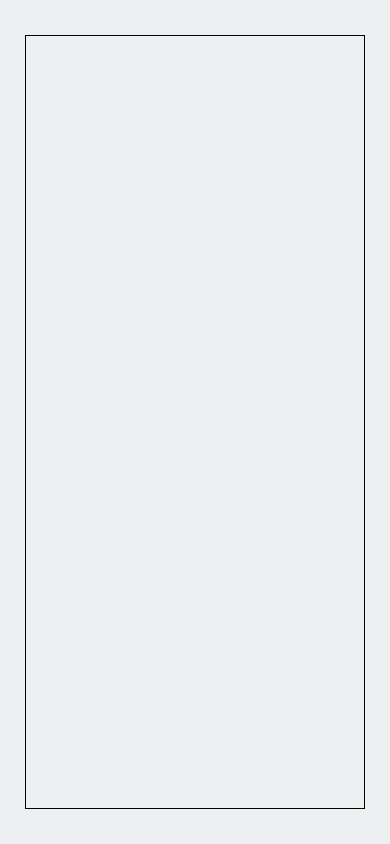
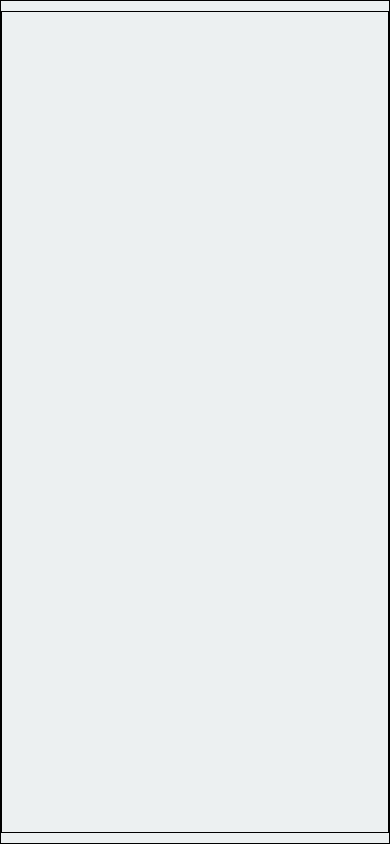
Before and after one commit to hannigand/mentions, a React Native app: screen / in a window 390 px wide. Built offline with nearby package versions, Linux system fonts and the light colour scheme.

Commit message:
@mentions

```diff
--- a/app/containers/Main/index.js
+++ b/app/containers/Main/index.js
@@ -1,5 +1,5 @@
 import React, { Component } from 'react';
-import { View, Text, StyleSheet, Keyboard } from 'react-native';
+import { ScrollView, Text, StyleSheet, Keyboard } from 'react-native';
 import { bindActionCreators } from 'redux';
 import { connect } from 'react-redux';
 
@@ -15,8 +15,11 @@ const mapDispatchToProps = dispatch => bindActionCreators(actions, dispatch);
 const styles = StyleSheet.create({
   container: {
     flex: 1,
-    padding: 25,
     backgroundColor: '#ecf0f1',
+    borderWidth: 1,
+  },
+  contentContainer: {
+    flex: 1,
   },
 });
 
@@ -42,7 +45,11 @@ class Main extends Component {
       position,
     } = this.props;
     return (
-      <View style={styles.container}>
+      <ScrollView
+        style={styles.container}
+        contentContainerStyle={styles.contentContainer}
+        keyboardShouldPersistTaps="always"
+      >
         <TextArea value={textareaValue} onChangeText={recordKeyPress} />
         <MentionList
           names={names}
@@ -50,7 +57,7 @@ class Main extends Component {
           onSelect={addMention}
           position={position}
         />
-      </View>
+      </ScrollView>
     );
   }
 }
--- a/app/reducers/index.js
+++ b/app/reducers/index.js
@@ -144,7 +144,7 @@ const rootReducer = (state = initialState, action) => {
       // we still assume they are mentioning
       const isMentioningUser =
         (lastKey === '@' || (state.isRecordingMention && lastKey !== ' ')) &&
-        payload.length;
+        payload.length > 0;
       // Extract the name by getting every value after the @ sign
       const name = payload.substr(payload.lastIndexOf('@') + 1);
       // Filter the names
@@ -153,7 +153,7 @@ const rootReducer = (state = initialState, action) => {
         ...state,
         textareaValue: payload,
         isRecordingMention: isMentioningUser,
-        isMentionListVisible: isMentioningUser && filteredNames.length,
+        isMentionListVisible: isMentioningUser && filteredNames.length > 0,
         filteredNames: isMentioningUser ? filteredNames : state.allNames,
       };
     case 'ADD_MENTION':
```
Also changed, not shown: 3 other files (tests, documents, lock files or other folders).
